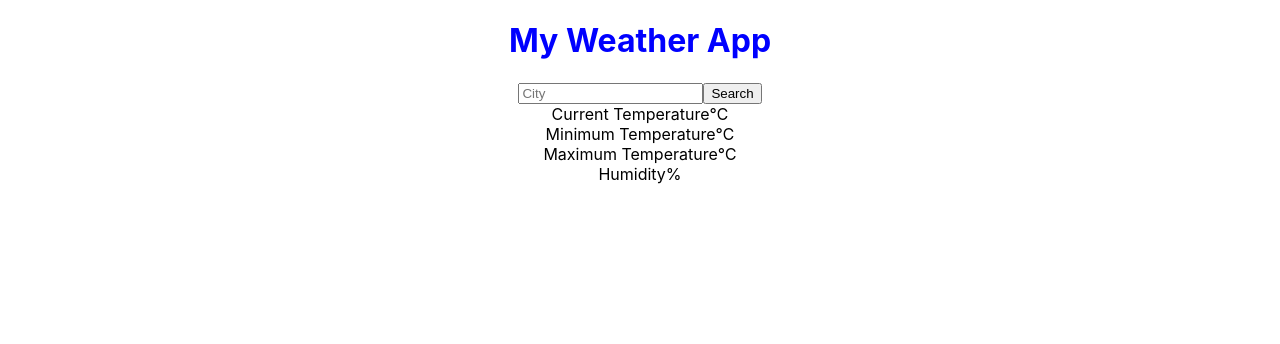
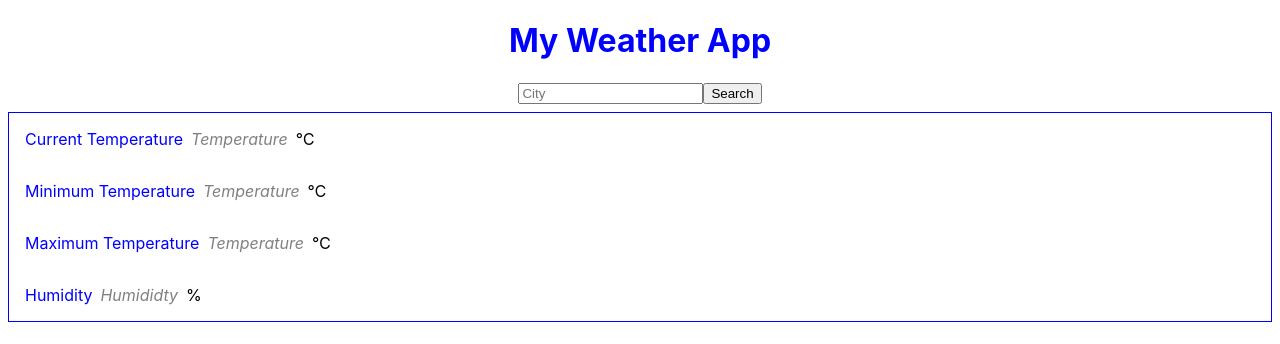
Before and after one commit to SarahAlAshwal/Granular, a React (Create React App) app: page / in a window 1280 px wide. Shown: the top 344 px of the page. Built offline with nearby package versions, Linux system fonts and the light colour scheme.

Commit message:
style the field and result cards

```diff
--- /dev/null
+++ b/src/SearhPage/FieldCard.css
@@ -0,0 +1,20 @@
+#field-card-container {
+  display: flex;
+  flex-direction: row;
+  align-items: center;
+  margin: 1rem;
+}
+
+.field-label {
+  color: blue;
+  margin-right: 0.5rem;
+}
+
+.placeholder {
+  color: gray;
+  font-style: italic;
+}
+
+.symbol {
+  margin-left: 0.5rem;
+}
--- a/src/SearhPage/FieldCard.tsx
+++ b/src/SearhPage/FieldCard.tsx
@@ -1,3 +1,4 @@
+import './FieldCard.css';
 interface Props {
   label: string
   value: number
@@ -5,11 +6,12 @@ interface Props {
 }
 function FieldCard(props: Props) {
   return (
-    <div>
-    <label>{props.label}</label>
-    <span>{props.value}</span>
-    {props.symbol === 'deg' && <span>&#8451;</span>}
-    {props.symbol !== 'deg' && <span>%</span>}
+    <div id='field-card-container'>
+    <label className='field-label'>{props.label}</label>
+    { props.value && <span >{props.value}</span>}
+    { !props.value && <span className='placeholder'>{props.symbol === 'deg'? 'Temperature' : 'Humididty'}</span>}
+    {props.symbol === 'deg' && <span className='symbol'>&#8451;</span>}
+    {props.symbol !== 'deg' && <span className='symbol'>%</span>}
     </div>
   );
 }
--- /dev/null
+++ b/src/SearhPage/ResultCard.css
@@ -0,0 +1,7 @@
+#result-card {
+  display: flex;
+  flex-direction: column;
+  justify-content: center;
+  border: 1px solid blue;
+  margin: 0.5rem;
+}
--- a/src/SearhPage/ResultCard.tsx
+++ b/src/SearhPage/ResultCard.tsx
@@ -1,4 +1,5 @@
 import FieldCard from './FieldCard';
+import './ResultCard.css';
 interface Props {
   currentTemp: number
   maxTemp: number
@@ -8,7 +9,7 @@ interface Props {
 
 function ResultCard(props: Props) {
   return (
-    <div>
+    <div id='result-card'>
       <FieldCard label='Current Temperature' value={props.currentTemp} symbol='deg'/>
       <FieldCard label='Minimum Temperature' value={props.minTemp} symbol='deg'/>
       <FieldCard label='Maximum Temperature' value={props.maxTemp} symbol='deg'/>
```
